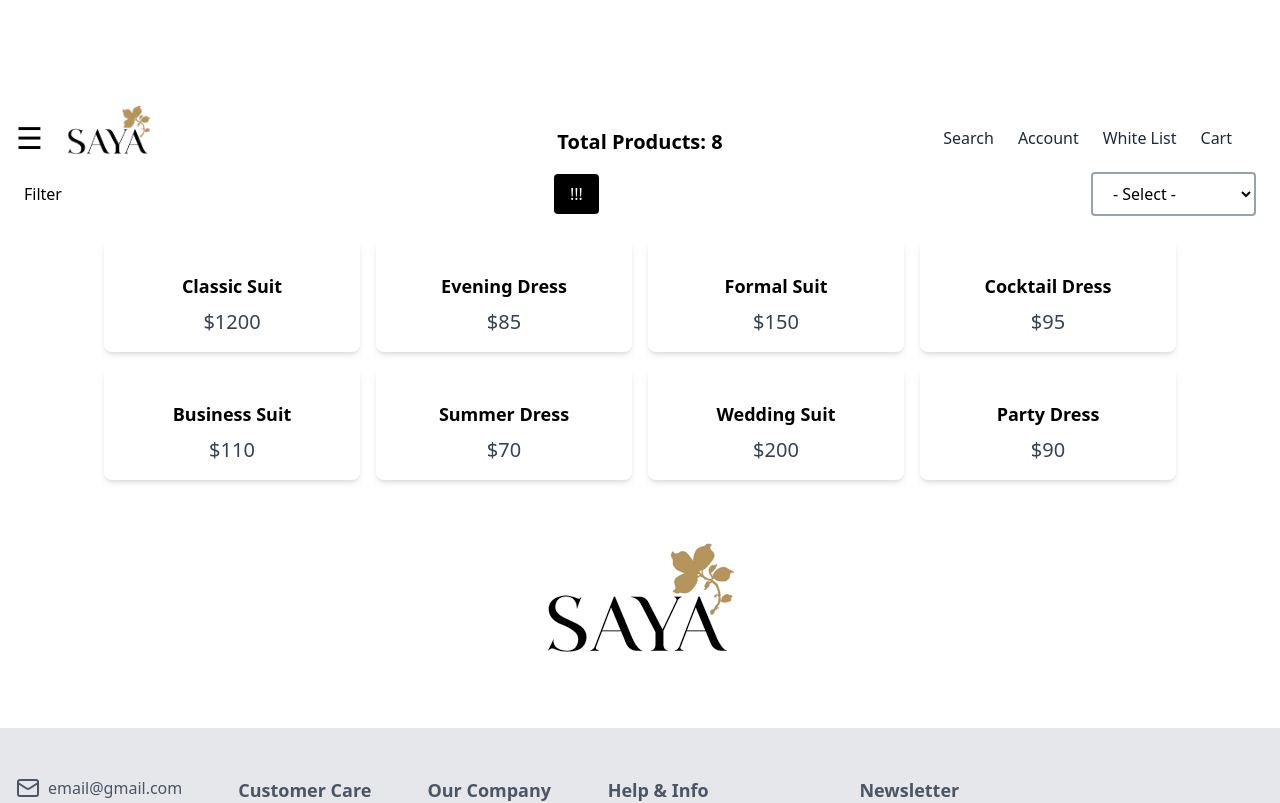
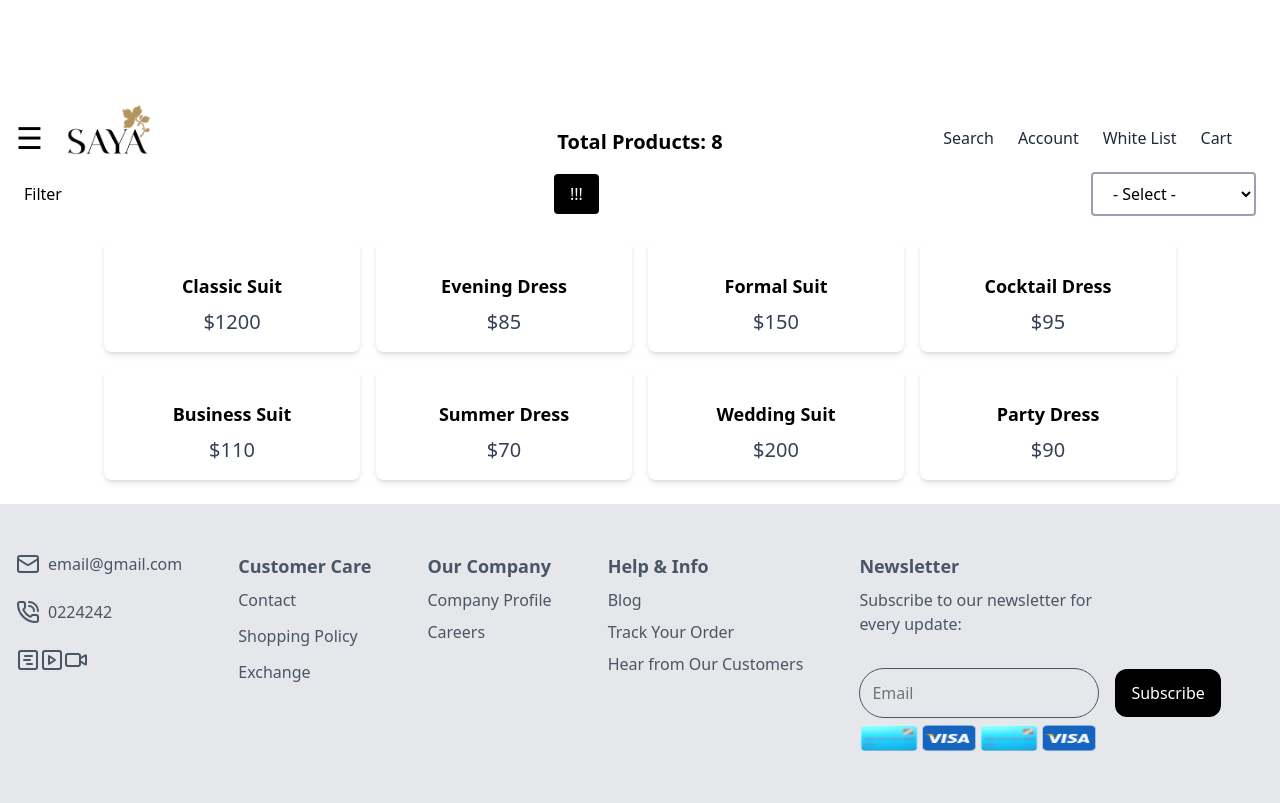
Before and after one commit to zaidsol/web, a Next.js app: page /arrival in a window 1280 px wide. Shown: the top 803 px of the page. Built offline with nearby package versions, Linux system fonts and the light colour scheme.

Commit message:
Update footer.tsx

```diff
--- a/app/components/footer.tsx
+++ b/app/components/footer.tsx
@@ -5,7 +5,7 @@ export default function Footer() {
   return (
     <div>
       <div className='flex justify-center '>
-        <img src="/lg.png" alt="Logo" />
+        <image src="/lg.png" alt="Logo" />
       </div>
       <div className="bg-gray-200 text-gray-600  px-4 py-12 flex items-center ">
 
```
